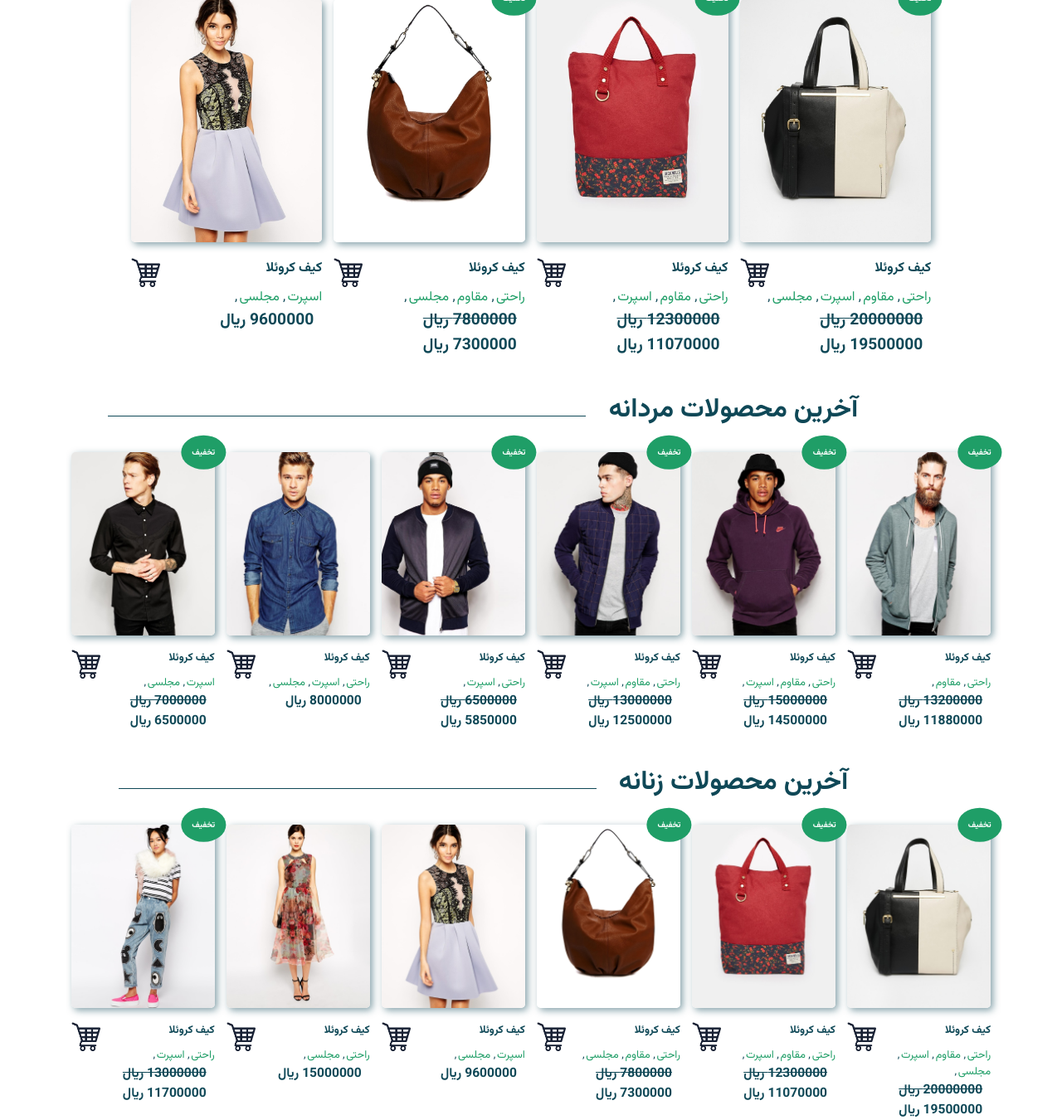
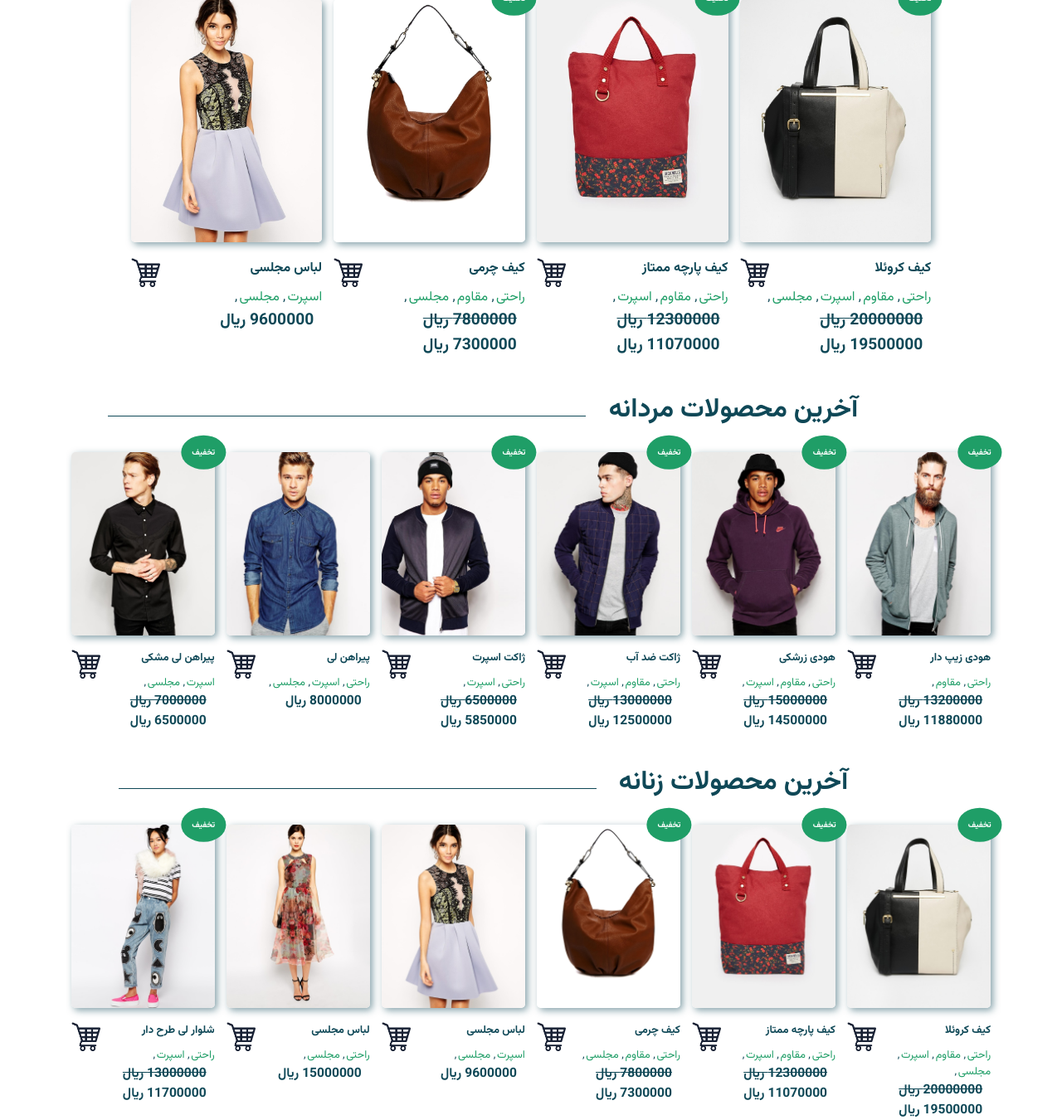
Before and after one commit to pourghadiriHossein/Django, a Django app: page / in a window 1280 px wide. Shown: the part 932-2282 px from the top of the page at 83% size. Run offline with Django 4.2, Linux system fonts and the light colour scheme; data comes from the database, SQL or seed files in the repository.

Commit message:
Update home.html

```diff
--- a/shop/templates/public/home.html
+++ b/shop/templates/public/home.html
@@ -34,7 +34,7 @@
                 <a href="{% url 'singleProduct' product.id %}"><div>جزئیات</div></a>
             </div>
             <div class="productName">
-                <a href="{% url 'singleProduct' product.id %}"><p>کیف کروئلا</p></a>
+                <a href="{% url 'singleProduct' product.id %}"><p>{{ product.label }}</p></a>
                 <a href="{% url 'singleProduct' product.id %}"><img src="{% static 'IMAGE/menu/ShopingCartLogo.png' %}" alt="ShopingCartLogo"></a>
             </div>
             <div class="tag">
@@ -73,7 +73,7 @@
                 <a href="{% url 'singleProduct' product.id %}"><div>جزئیات</div></a>
             </div>
             <div class="productName">
-                <a href="{% url 'singleProduct' product.id %}"><p>کیف کروئلا</p></a>
+                <a href="{% url 'singleProduct' product.id %}"><p>{{ product.label }}</p></a>
                 <a href="{% url 'singleProduct' product.id %}"><img src="{% static 'IMAGE/menu/ShopingCartLogo.png' %}" alt="ShopingCartLogo"></a>
             </div>
             <div class="tag">
@@ -112,7 +112,7 @@
                 <a href="{% url 'singleProduct' product.id %}"><div>جزئیات</div></a>
             </div>
             <div class="productName">
-                <a href="{% url 'singleProduct' product.id %}"><p>کیف کروئلا</p></a>
+                <a href="{% url 'singleProduct' product.id %}"><p>{{ product.label }}</p></a>
                 <a href="{% url 'singleProduct' product.id %}"><img src="{% static 'IMAGE/menu/ShopingCartLogo.png' %}" alt="ShopingCartLogo"></a>
             </div>
             <div class="tag">
```
